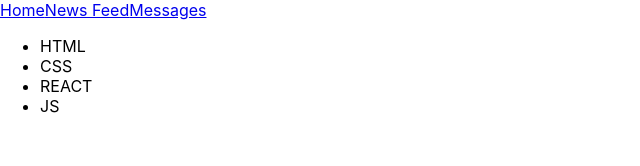
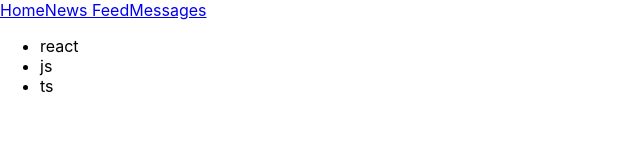
Before and after one commit to SlavTheKoder/NewApp, a React (Create React App) app: page / in a window 1280 px wide. Shown: the top 166 px of the page, without its empty margins (0-640 px from the left). Built offline with nearby package versions, Linux system fonts and the light colour scheme.

Commit message:
create Technologies

```diff
--- a/src/App.js
+++ b/src/App.js
@@ -5,18 +5,22 @@ const App = () => {
   return (
     <div>
       <Header />
-      <div>
-        <ul>
-          <li>HTML</li>
-          <li>CSS</li>
-          <li>REACT</li>
-          <li>JS</li>
-        </ul>
-      </div>
+      <Technologies />
     </div>
   );
 };
 
+const Technologies = () => {
+  return (
+    <div>
+      <ul>
+        <li>react</li>
+        <li>js</li>
+        <li>ts</li>
+      </ul>
+    </div>
+  );
+};
 const Header = () => {
   return (
     <div>
```
